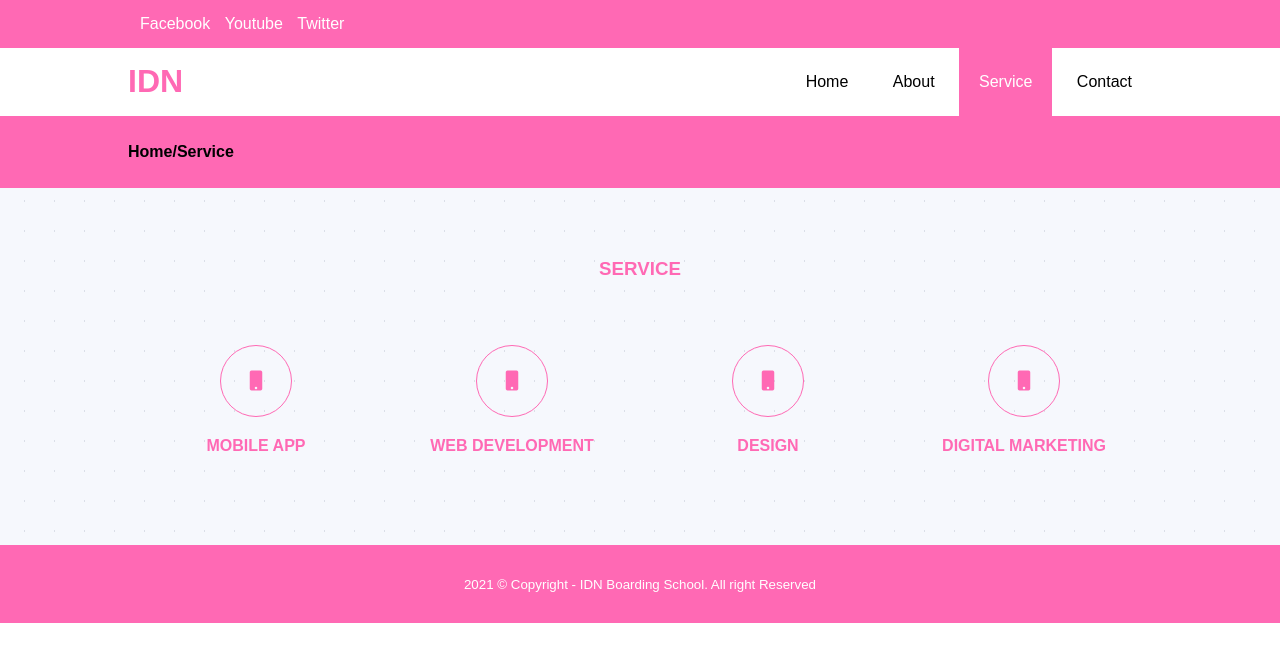
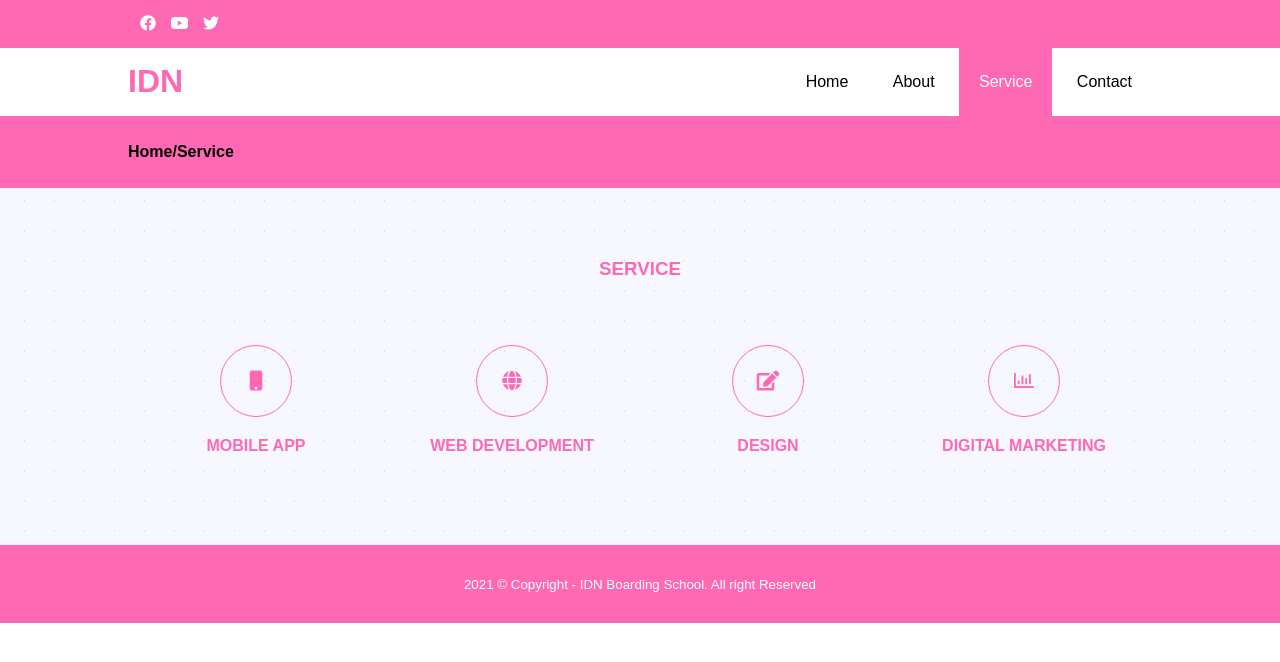
Before and after one commit to Mammuasyir/Mammuasyir.github.io, a plain HTML site: page service.html in a window 1280 px wide. Drawn offline with Linux system fonts and the light colour scheme.

Commit message:
Fixing bug

```diff
--- a/service.html
+++ b/service.html
@@ -60,10 +60,9 @@ head{
     <div class="medsos">
         <div class="container">
             <ul>
-                <li><a href="https://www.facebook.com/login.php">Facebook</a></li>
-                <li><a href="https://www.youtube.com/">Youtube</a></li>
-                <li><a href="https://twitter.com/?lang=en-id">Twitter</a></li>
-
+                <li><a href="https://www.facebook.com/login.php"><i class="fab fa-facebook"></i></a></li>
+                <li><a href="https://www.youtube.com/"><i class="fab fa-youtube"></i></a></li>
+                <li><a href="https://twitter.com/?lang=en-id"><i class="fab fa-twitter"></i></a></li>
             </ul>
         </div>
     </div>
@@ -103,19 +102,19 @@ head{
                 </div>
                 <div class="col-4">
                     <div class="icon">
-                        <i class="fas fa-mobile"__cpp="1"></i>
+                        <i class="fas fa-globe"></i>
                     </div>
                     <h4>WEB DEVELOPMENT</h4>
                 </div>
                 <div class="col-4">
                     <div class="icon">
-                        <i class="fas fa-mobile"__cpp="1"></i>
+                        <i class="fas fa-edit"></i>
                     </div>
                     <h4>DESIGN</h4>
                 </div>
                 <div class="col-4">
                     <div class="icon">
-                        <i class="fas fa-mobile"__cpp="1"></i>
+                        <i class="far fa-chart-bar"></i>
                     </div>
                     <h4>DIGITAL MARKETING</h4>
                 </div>
```
Also changed, not shown: about.html (+3 -4 lines), contact.html (+3 -3 lines), index.html (+5 -5 lines), icon/download.png (deleted), icon/twitter.png (deleted), icon/yutub.png (deleted).
